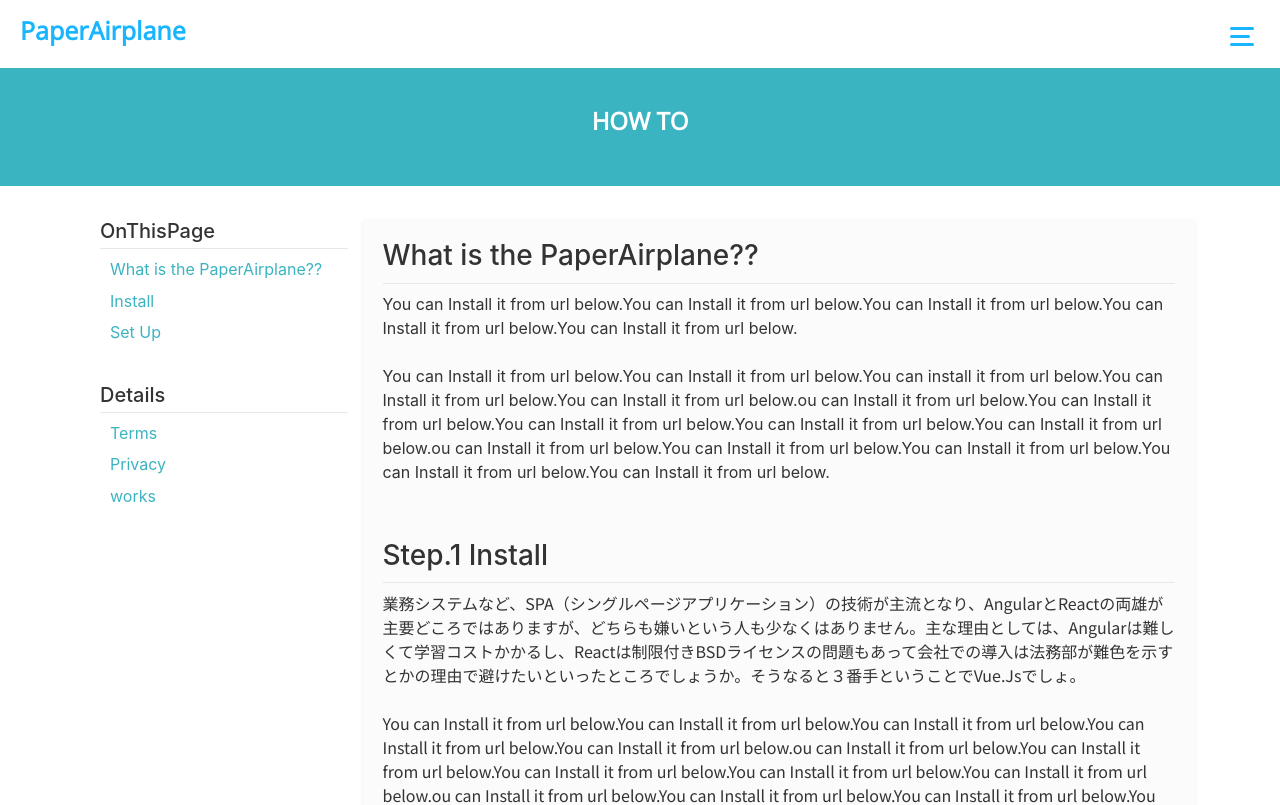
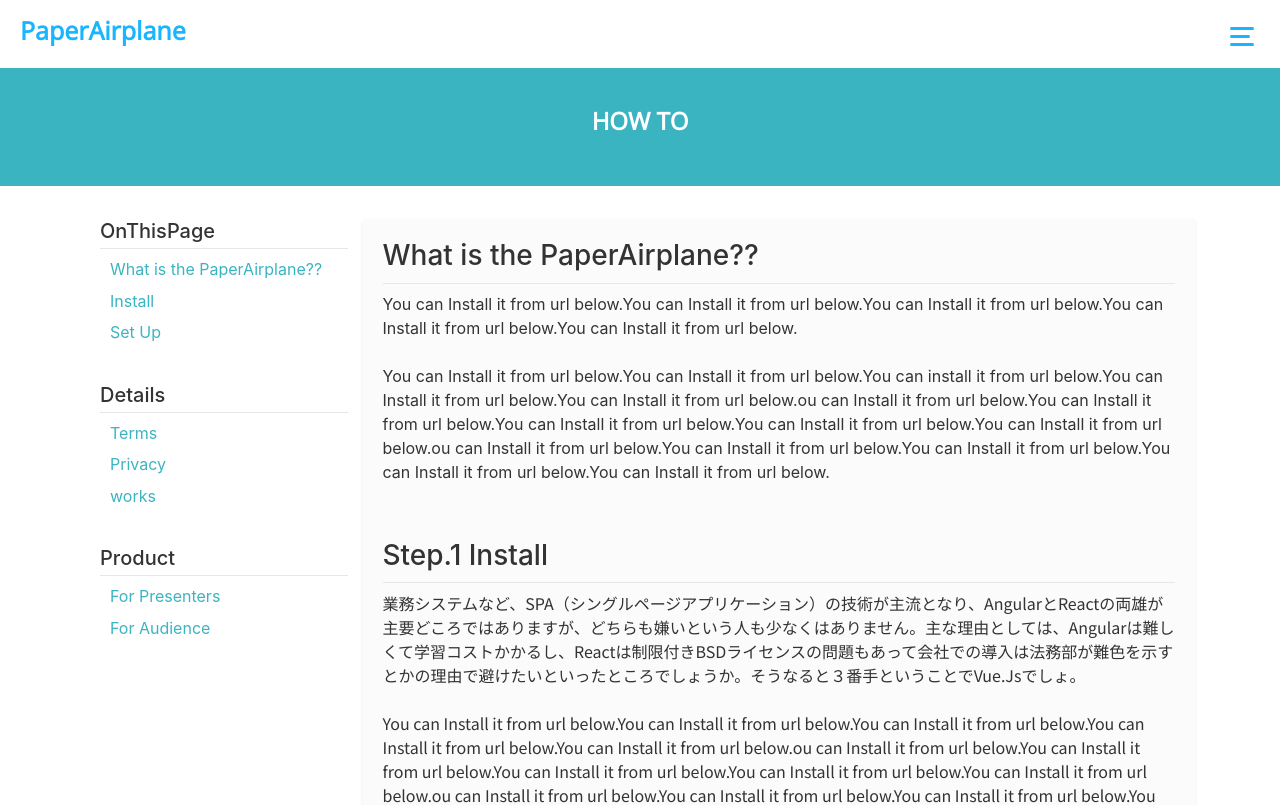
Before and after one commit to okuxxbos20/PaperAirplane, a Vue app: page /howto in a window 1280 px wide. Shown: the top 805 px of the page. Built offline with nearby package versions, Linux system fonts and the light colour scheme; what vue-js-toggle-button would draw is missing.

Commit message:
minor changes

```diff
--- a/src/components/Footer.vue
+++ b/src/components/Footer.vue
@@ -31,6 +31,7 @@
       class="switch"
       :width="40"
       :value="true"
+      :speed=250
       />
     <p class="copylight"><small lang="en">©2020 PaperAirplane Inc.</small></p>
   </div>
--- a/src/components/howto/howto.vue
+++ b/src/components/howto/howto.vue
@@ -12,6 +12,10 @@
           <h5>Details</h5>
           <ul>
             <li v-for="words in sidebar.Details" v-bind:key="words">{{ words }}</li>
+          </ul>
+          <h5>Product</h5>
+          <ul>
+            <li v-for="words in sidebar.Product" v-bind:key="words">{{ words }}</li>
           </ul>
         </div>
         <Paper :paperTitle="sidebar" :style="{background: BgFunc().paperBackGround, color: BgFunc().text}"/>
@@ -37,7 +41,8 @@ export default {
     return {
       sidebar: {
         OnThisPage: ['What is the PaperAirplane??','Install','Set Up'],
-        Details: ['Terms', 'Privacy', 'works']
+        Details: ['Terms', 'Privacy', 'works'],
+        Product: ['For Presenters', 'For Audience']
       },
       color,
       light,
```
